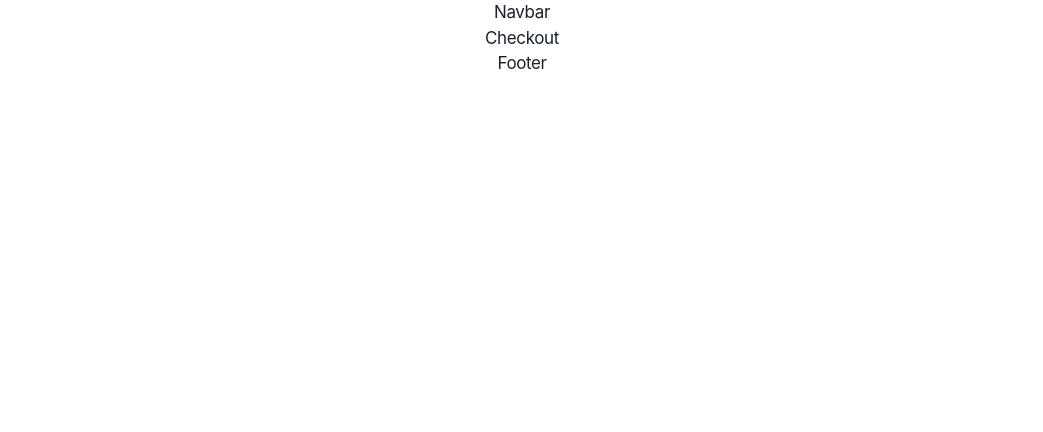
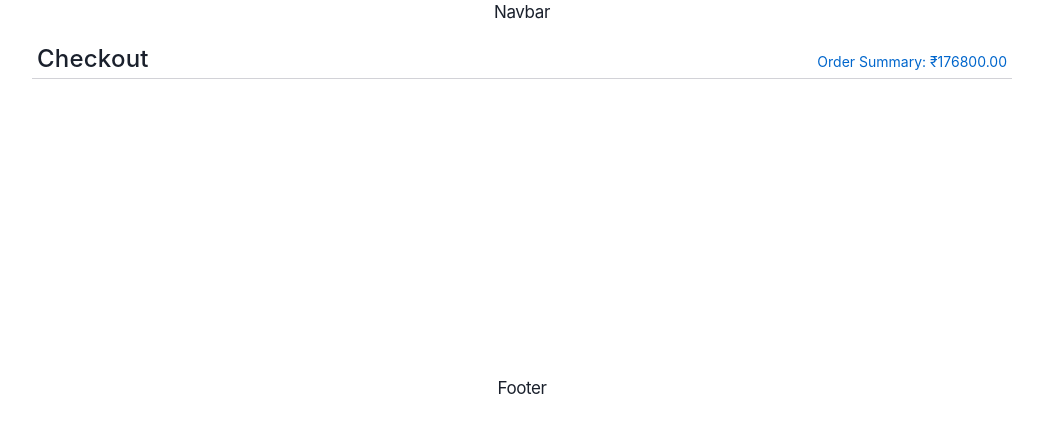
Before and after one commit to Rkarthik25/EVE-Apple-Clone, a React (Create React App) app in the folder client/: page /checkout in a window 1280 px wide. Shown: the top 432 px of the page, without its empty margins (118-1161 px from the left). Built offline with nearby package versions, Linux system fonts and the light colour scheme.

Commit message:
fw19_0306: updated with latest changes

```diff
--- a/client/src/pages/cartPage/Cart.jsx
+++ b/client/src/pages/cartPage/Cart.jsx
@@ -65,9 +65,9 @@ const Cart = () => {
               <div className="cart-product_header">
                 <h1 className="bag-header">Your bag total is ₹176800.00</h1>
                 <div className="bag-checkout">
-                  <div className="checkout-main">
-                    <div className="checkout-container">
-                      <button className="checkout-btn">Check Out</button>
+                  <div className="bagcheckout-main">
+                    <div className="bagcheckout-container">
+                      <button className="bagcheckout-btn">Check Out</button>
                     </div>
                   </div>
                 </div>
--- a/client/src/pages/cartPage/cart.css
+++ b/client/src/pages/cartPage/cart.css
@@ -149,7 +149,7 @@ body {
   text-align: center;
 }
 
-.checkout-main {
+.bagcheckout-main {
   max-width: 100%;
   display: flex;
   justify-content: center;
@@ -159,13 +159,13 @@ body {
   text-align: center;
 }
 
-.checkout-container {
+.bagcheckout-container {
   width: 290px;
   margin-top: 31px;
   float: right;
 }
 
-.checkout-btn {
+.bagcheckout-btn {
   width: 100%;
   min-width: 28px;
   padding: 8px 16px;
--- a/client/src/pages/checkoutPage/Checkout.jsx
+++ b/client/src/pages/checkoutPage/Checkout.jsx
@@ -1,9 +1,25 @@
-import React from 'react'
+import React from "react";
+import "./checkout.css";
 
 const Checkout = () => {
   return (
-    <div>Checkout</div>
-  )
-}
+    <div className="checkout">
+      <div className="checkout-container">
+        <div className="headerbar">
+          <div className="headerbar-content">
+            <div className="header">
+              <div className="header-title">Checkout</div>
+            </div>
+            <div className="content-value">
+              <button className="order-summary">
+                <span>Order Summary: ₹176800.00</span>
+              </button>
+            </div>
+          </div>
+        </div>
+      </div>
+    </div>
+  );
+};
 
-export default Checkout
+export default Checkout;
--- /dev/null
+++ b/client/src/pages/checkoutPage/checkout.css
@@ -0,0 +1,67 @@
+body {
+  font-size: 17px;
+  line-height: 1.47059;
+  font-weight: 400;
+  letter-spacing: -0.022em;
+  font-family: SF Pro Text, SF Pro Icons, AOS Icons, Helvetica Neue, Helvetica,
+    Arial, sans-serif;
+  color: #1d1d1f;
+  font-style: normal;
+}
+
+.checkout {
+  width: 100%;
+}
+
+.checkout-container {
+  min-height: 350px;
+}
+
+.checkout-headerbar {
+  width: 100%;
+  min-height: 52px;
+  background-color: #fff;
+  box-sizing: border-box;
+}
+
+.headerbar-content {
+  width: 980px;
+  padding: 5px;
+  margin-left: auto;
+  margin-right: auto;
+  display: flex;
+  flex-wrap: wrap;
+  flex-direction: row;
+  border-bottom: 1px solid #d2d2d7;
+}
+
+.content-header {
+  min-width: 0;
+  max-width: 50%;
+  flex-basis: 50%;
+  box-sizing: border-box;
+}
+
+.header-title {
+  padding-top: 14px;
+  font-size: 24px;
+  line-height: 1.16667;
+  font-weight: 600;
+  letter-spacing: 0.009em;
+  font-weight: 500;
+}
+
+.content-value {
+  padding-top: 21px;
+  margin-left: auto;
+  font-size: 14px;
+  line-height: 1.42859;
+  font-weight: 400;
+  letter-spacing: -0.016em;
+}
+
+.order-summary {
+  text-decoration: none;
+  color: #06c;
+  background: transparent;
+}
```
